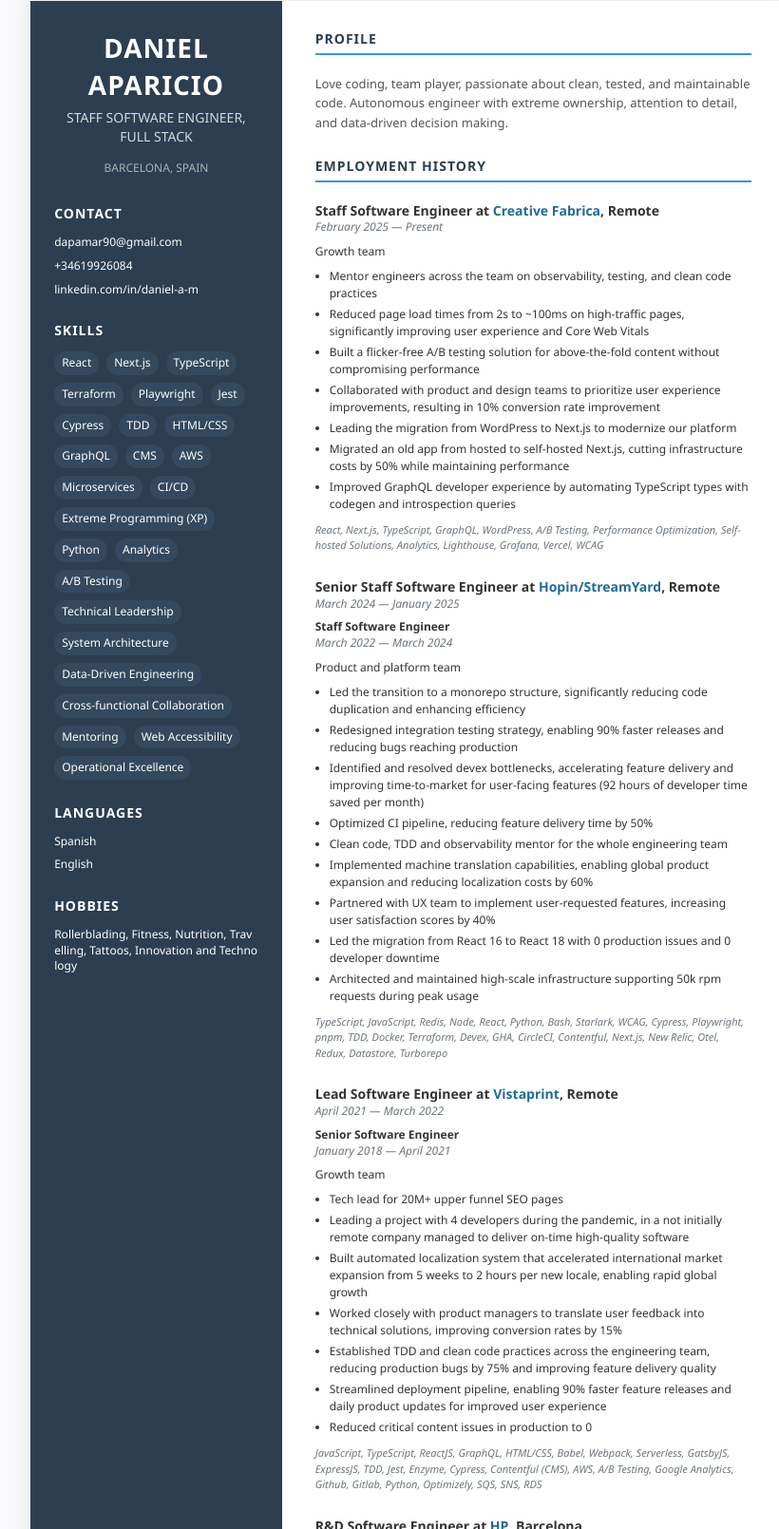
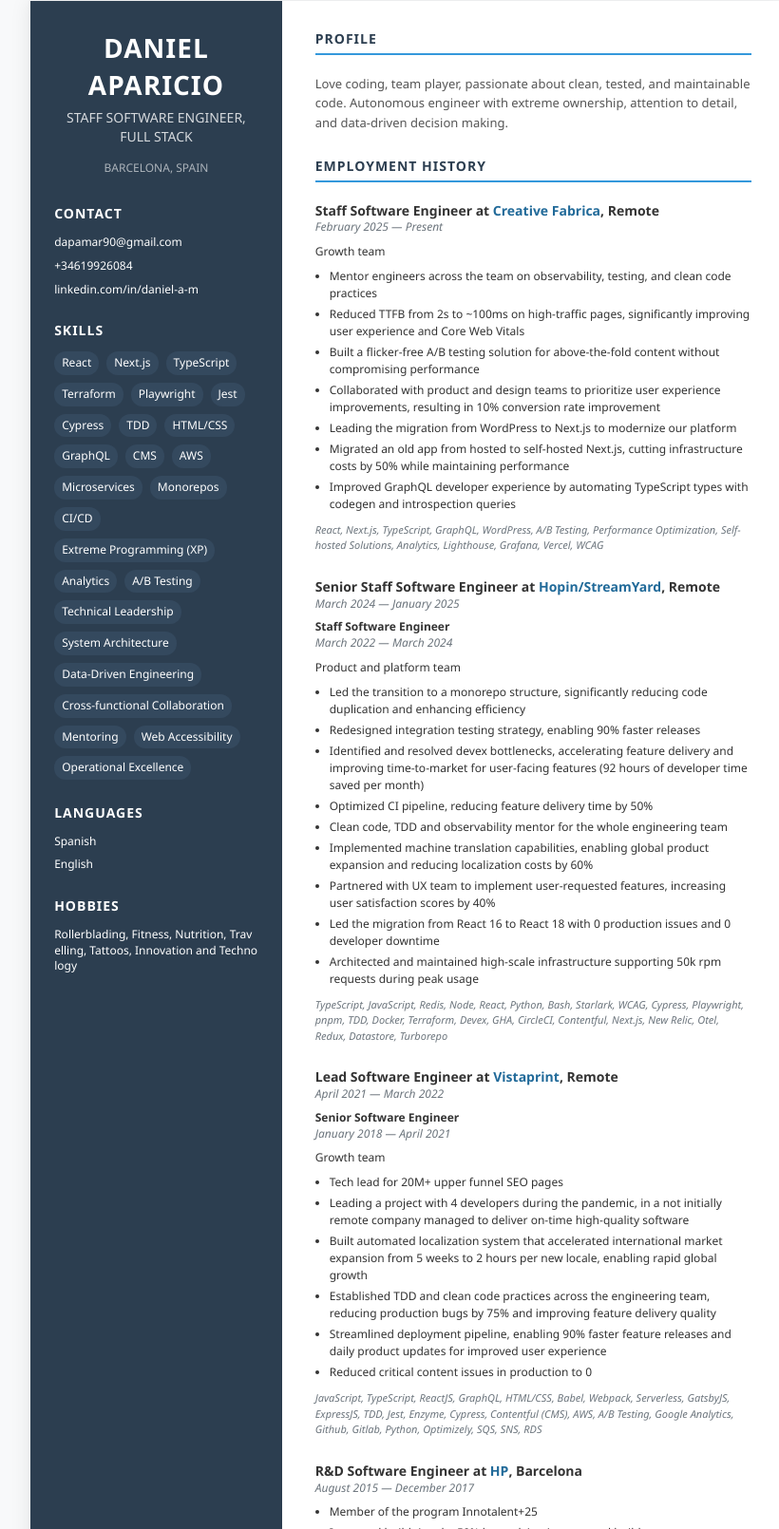
Before and after one commit to apaniel/CV, a plain HTML site: page index.html in a window 1280 px wide. Shown: the part 19-1629 px from the top of the page at 95% size, without its empty margins (211-1031 px from the left). Drawn offline with Linux system fonts and the light colour scheme.

Commit message:
update cv

```diff
--- a/index.html
+++ b/index.html
@@ -490,9 +490,9 @@
                     <span class="skill-tag">CMS</span>
                     <span class="skill-tag">AWS</span>
                     <span class="skill-tag">Microservices</span>
+                    <span class="skill-tag">Monorepos</span>
                     <span class="skill-tag">CI/CD</span>
                     <span class="skill-tag">Extreme Programming (XP)</span>
-                    <span class="skill-tag">Python</span>
                     <span class="skill-tag">Analytics</span>
                     <span class="skill-tag">A/B Testing</span>
                     <span class="skill-tag">Technical Leadership</span>
@@ -542,7 +542,7 @@
                         <ul>
                             <li>Mentor engineers across the team on observability, testing, and clean code practices
                             </li>
-                            <li>Reduced page load times from 2s to ~100ms on high-traffic pages, significantly improving
+                            <li>Reduced TTFB from 2s to ~100ms on high-traffic pages, significantly improving
                                 user experience and Core Web Vitals</li>
                             <li>Built a flicker-free A/B testing solution for above-the-fold content without
                                 compromising performance</li>
@@ -575,8 +575,7 @@
                         <ul>
                             <li>Led the transition to a monorepo structure, significantly reducing code duplication and
                                 enhancing efficiency</li>
-                            <li>Redesigned integration testing strategy, enabling 90% faster releases and reducing bugs
-                                reaching production</li>
+                            <li>Redesigned integration testing strategy, enabling 90% faster releases</li>
                             <li>Identified and resolved devex bottlenecks, accelerating feature delivery and
                                 improving time-to-market for user-facing features (92 hours of developer time saved per
                                 month)</li>
@@ -617,8 +616,6 @@
                                 company managed to deliver on-time high-quality software</li>
                             <li>Built automated localization system that accelerated international market expansion from
                                 5 weeks to 2 hours per new locale, enabling rapid global growth</li>
-                            <li>Worked closely with product managers to translate user feedback into technical
-                                solutions, improving conversion rates by 15%</li>
                             <li>Established TDD and clean code practices across the engineering team, reducing
                                 production bugs by 75% and improving feature delivery quality</li>
                             <li>Streamlined deployment pipeline, enabling 90% faster feature releases and daily product
```
